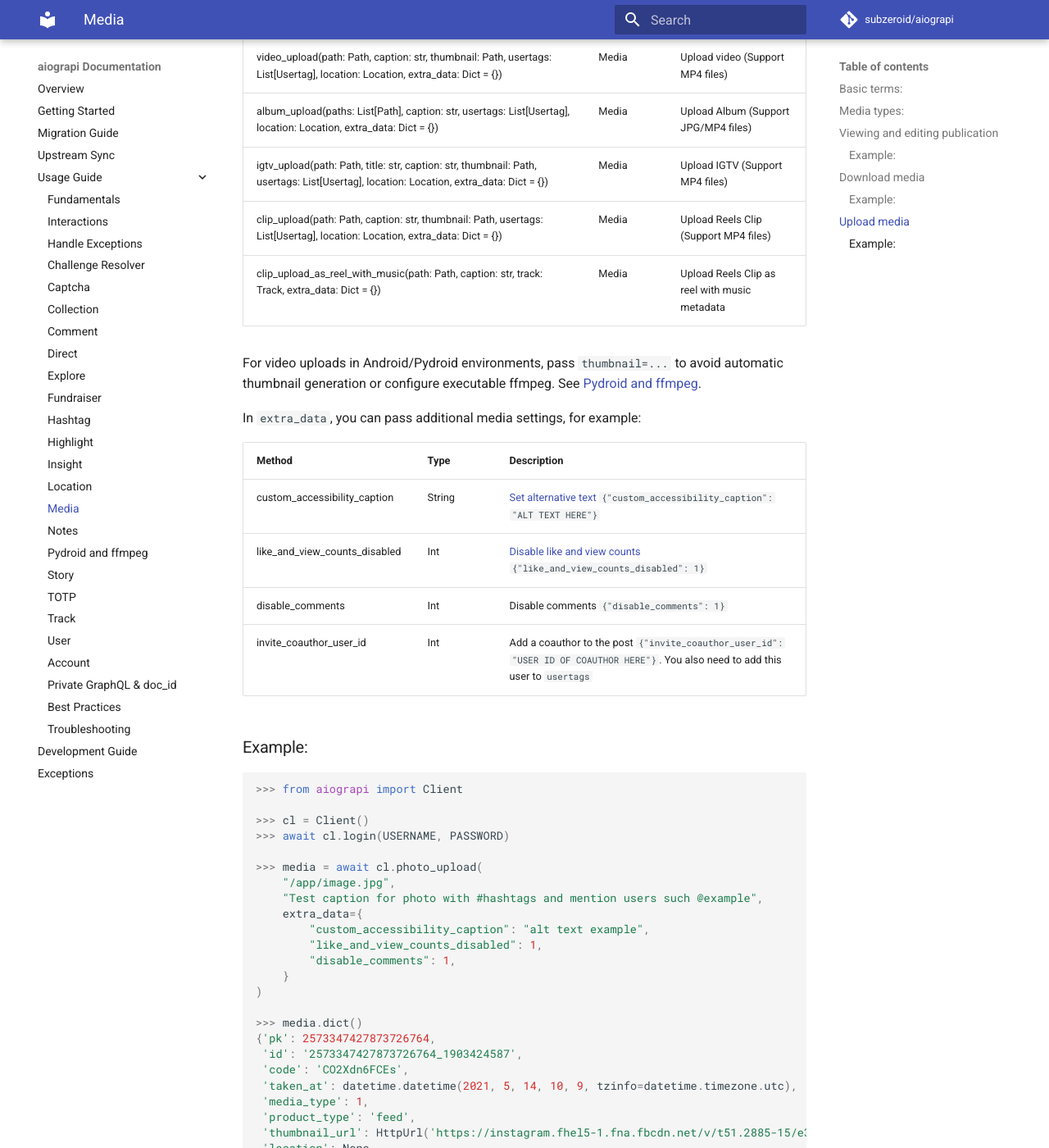
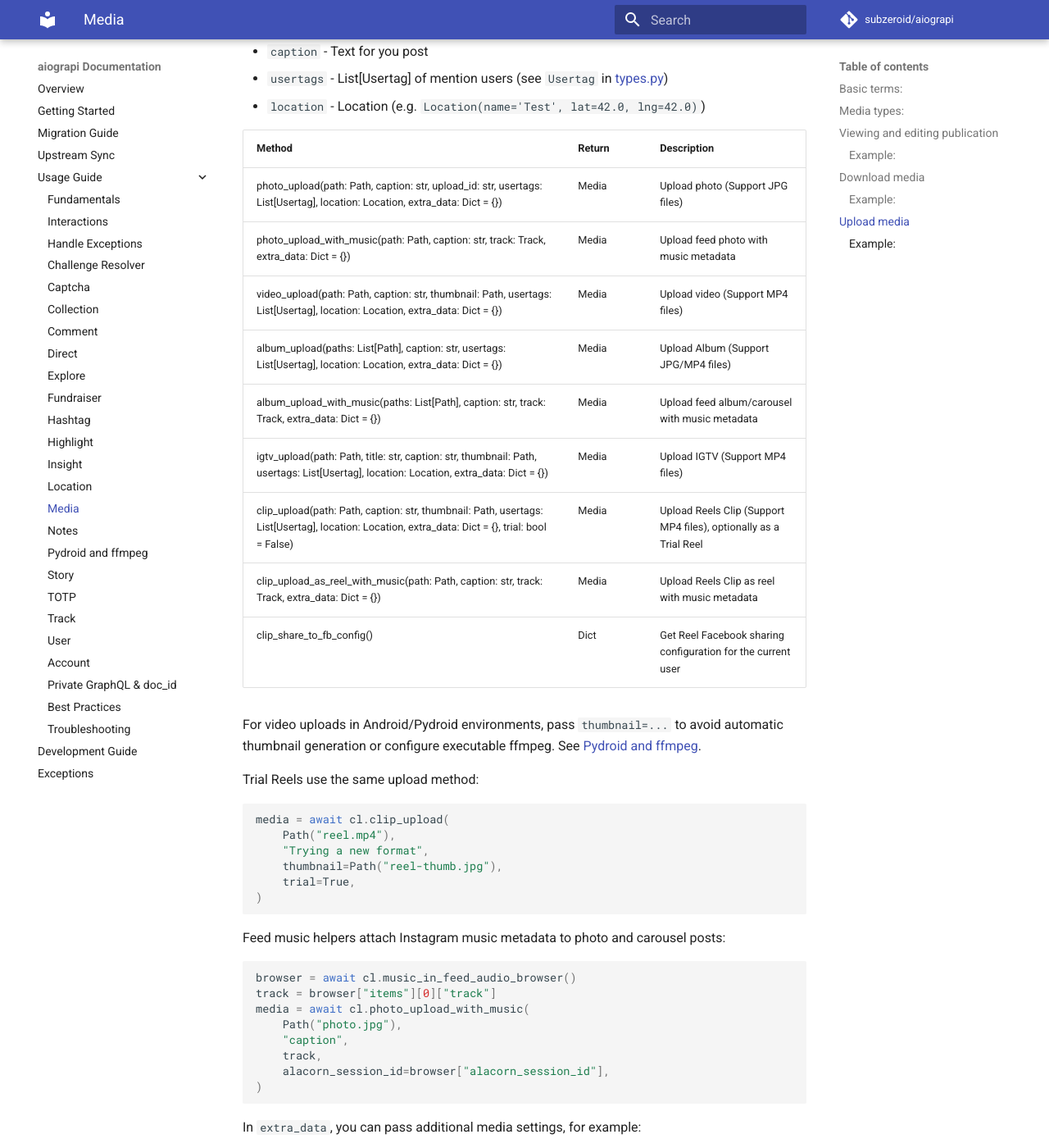
Before and after one commit to subzeroid/aiograpi, an MkDocs documentation site: the page built from docs/usage-guide/media.md, in a window 1280 px wide and 1400 px high, scrolled down 7307 px. Shown: the whole window at 82% size. Built offline with MkDocs 1.6.1 and Material for MkDocs 9.7.7, drawn with Linux system fonts in a browser that asks for light colours; comment, search, counter and statistics services are not loaded; the version menu is left out; some of the changed text lies outside the part shown.

````diff
--- a/docs/usage-guide/media.md
+++ b/docs/usage-guide/media.md
@@ -42,8 +42,11 @@ In terms of Instagram, this is called Media, usually users call it publications
 | media_likers(media_id: str)                                     | List\[UserShort]   | Return list of users who liked this post (due to Instagram limitations, this may not return a complete list)
 | media_archive(media_id: str)                                    | bool               | Archive a media
 | media_unarchive(media_id: str)                                  | bool               | Unarchive a media
+| archive_medias(amount: int = 0)                                 | List\[Media]       | Get your archived feed posts
 | media_pin(media_id: str)                                        | bool               | Pin a media to user profile
 | media_unpin(media_id: str)                                      | bool               | Unpin a media to user profile
+| clip_pin(media_pk: str)                                         | bool               | Pin a Reel to the Reels tab/profile Reels grid
+| clip_unpin(media_pk: str)                                       | bool               | Unpin a Reel from the Reels tab/profile Reels grid
 
 Low level methods:
 
@@ -62,6 +65,7 @@ Low level methods:
 | user_videos_chunk_v1(user_id: int, end_cursor: str = "") | Tuple\[List\[Media], str] | Get a page of user's video by Private Mobile API
 | usertag_medias_gql(user_id: str, amount: int = 20)              | List\[Media] | Get medias where a user is tagged by Public Graphql API
 | usertag_medias_v1(user_id: str, amount: int = 20)               | List\[Media] | Get medias where a user is tagged by Private Mobile API
+| usertag_medias_paginated(user_id: str, amount: int = 20, end_cursor: str = "") | Tuple\[List\[Media], str] | Get tagged medias with pagination cursor
 
 ### Example:
 
@@ -258,13 +262,40 @@ Upload medias to your feed. Common arguments:
 | Method                                                                                                                                 | Return  | Description
 | -------------------------------------------------------------------------------------------------------------------------------------- | ------- | ------------------
 | photo_upload(path: Path, caption: str, upload_id: str, usertags: List[Usertag], location: Location, extra_data: Dict = {})             | Media   | Upload photo (Support JPG files)
+| photo_upload_with_music(path: Path, caption: str, track: Track, extra_data: Dict = {}) | Media | Upload feed photo with music metadata
 | video_upload(path: Path, caption: str, thumbnail: Path, usertags: List[Usertag], location: Location, extra_data: Dict = {})            | Media   | Upload video (Support MP4 files)
 | album_upload(paths: List[Path], caption: str, usertags: List[Usertag], location: Location, extra_data: Dict = {})                      | Media   | Upload Album (Support JPG/MP4 files)
+| album_upload_with_music(paths: List[Path], caption: str, track: Track, extra_data: Dict = {}) | Media | Upload feed album/carousel with music metadata
 | igtv_upload(path: Path, title: str, caption: str, thumbnail: Path, usertags: List[Usertag], location: Location, extra_data: Dict = {}) | Media   | Upload IGTV (Support MP4 files)
-| clip_upload(path: Path, caption: str, thumbnail: Path, usertags: List[Usertag], location: Location, extra_data: Dict = {})             | Media   | Upload Reels Clip (Support MP4 files)
+| clip_upload(path: Path, caption: str, thumbnail: Path, usertags: List[Usertag], location: Location, extra_data: Dict = {}, trial: bool = False) | Media | Upload Reels Clip (Support MP4 files), optionally as a Trial Reel
 | clip_upload_as_reel_with_music(path: Path, caption: str, track: Track, extra_data: Dict = {}) | Media | Upload Reels Clip as reel with music metadata
+| clip_share_to_fb_config()                                      | Dict    | Get Reel Facebook sharing configuration for the current user
 
 For video uploads in Android/Pydroid environments, pass `thumbnail=...` to avoid automatic thumbnail generation or configure executable ffmpeg. See [Pydroid and ffmpeg](pydroid.md).
+
+Trial Reels use the same upload method:
+
+``` python
+media = await cl.clip_upload(
+    Path("reel.mp4"),
+    "Trying a new format",
+    thumbnail=Path("reel-thumb.jpg"),
+    trial=True,
+)
+```
+
+Feed music helpers attach Instagram music metadata to photo and carousel posts:
+
+``` python
+browser = await cl.music_in_feed_audio_browser()
+track = browser["items"][0]["track"]
+media = await cl.photo_upload_with_music(
+    Path("photo.jpg"),
+    "caption",
+    track,
+    alacorn_session_id=browser["alacorn_session_id"],
+)
+```
 
 In `extra_data`, you can pass additional media settings, for example:
 
--- a/pyproject.toml
+++ b/pyproject.toml
@@ -4,7 +4,7 @@ build-backend = "setuptools.build_meta"
 
 [project]
 name = "aiograpi"
-version = "0.8.11"
+version = "0.9.0"
 authors = [
     { name = "Mark Subzeroid", email = "143403577+subzeroid@users.noreply.github.com" },
 ]
````
Also changed, not shown: CHANGELOG.md (+26 -0 lines), README.md (+13 -5 lines), docs/upstream-sync.md (+1 -1 lines), docs/usage-guide/direct.md (+11 -0 lines), docs/usage-guide/notes.md (+15 -1 lines), docs/usage-guide/story.md (+5 -0 lines), docs/usage-guide/track.md (+1 -0 lines), 1 other file.
